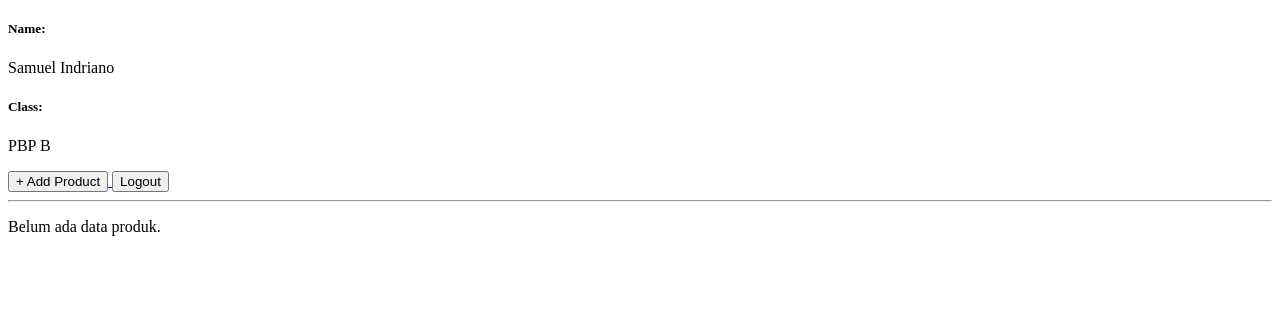
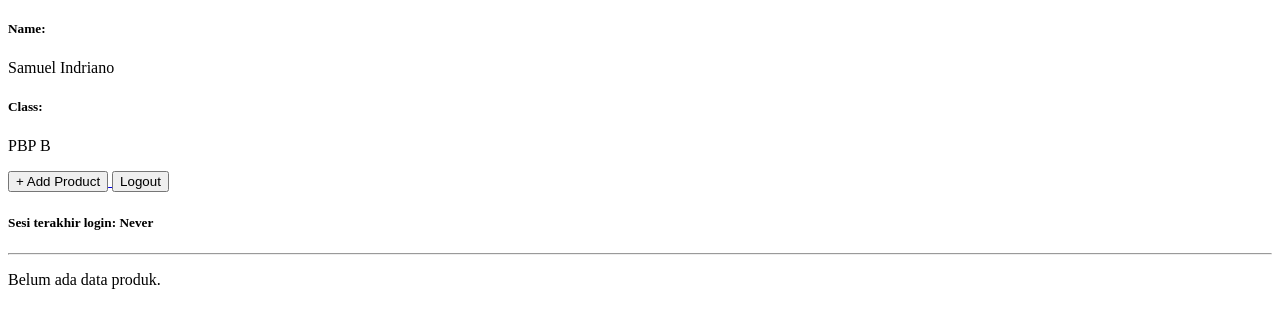
Before and after one commit to samindriano/adidu-pbp, a Django app: page / in a window 1280 px wide. Shown: the part 138-466 px from the top of the page. Run offline with Django 5.2, Linux system fonts and the light colour scheme; the visitor is signed in with stand-in values (Sample User, id 1); data that the repository does not hold is empty.

Commit message:
Register, Login, Cookies

```diff
--- a/main/templates/main.html
+++ b/main/templates/main.html
@@ -16,6 +16,8 @@
 <a href="{% url 'main:logout' %}">
   <button>Logout</button>
 </a>
+
+<h5>Sesi terakhir login: {{ last_login }}</h5>
 
 <hr>
 
--- a/main/views.py
+++ b/main/views.py
@@ -1,7 +1,9 @@
+import datetime
+from django.urls import reverse
 from django.shortcuts import render, redirect, get_object_or_404
 from main.forms import ProductForm
 from main.models import Product
-from django.http import HttpResponse
+from django.http import HttpResponse, HttpResponseRedirect
 from django.core import serializers
 from django.contrib.auth.forms import UserCreationForm, AuthenticationForm
 from django.contrib import messages
@@ -17,6 +19,7 @@ def show_main(request):
         'name': 'Samuel Indriano',
         'class': 'PBP B',
         'product_list' : product_list,
+        'last_login': request.COOKIES.get('last_login', 'Never')
     }
 
     return render(request, "main.html", context)
@@ -83,9 +86,11 @@ def login_user(request):
       form = AuthenticationForm(data=request.POST)
 
       if form.is_valid():
-            user = form.get_user()
-            login(request, user)
-            return redirect('main:show_main')
+        user = form.get_user()
+        login(request, user)
+        response = HttpResponseRedirect(reverse("main:show_main"))
+        response.set_cookie('last_login', str(datetime.datetime.now()))
+        return response
 
    else:
       form = AuthenticationForm(request)
@@ -94,4 +99,6 @@ def login_user(request):
 
 def logout_user(request):
     logout(request)
-    return redirect('main:login')
+    response = HttpResponseRedirect(reverse('main:login'))
+    response.delete_cookie('last_login')
+    return response
```
